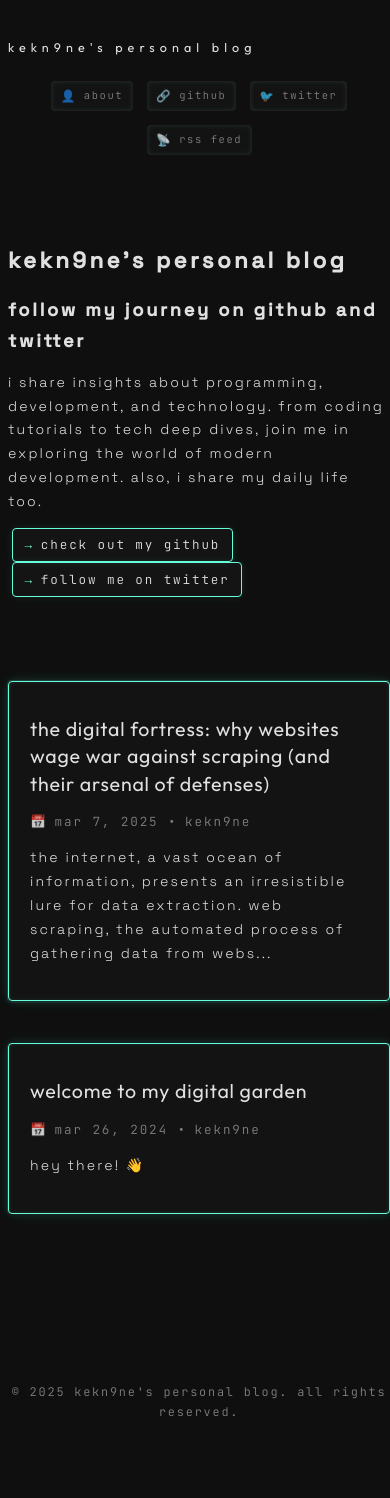
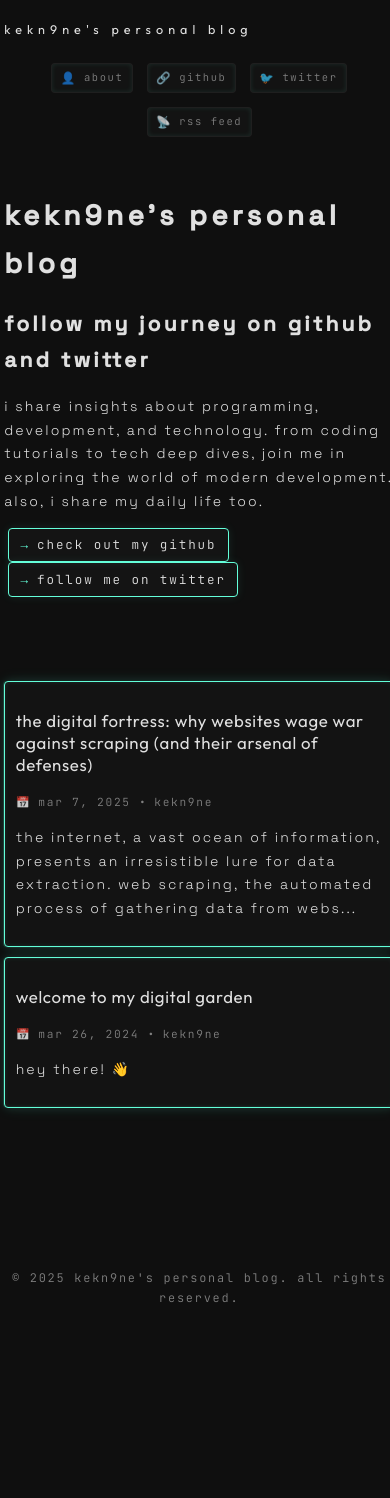
Before and after one commit to kekn9ne/blog, a Jekyll site: the page built from index.markdown, in a window 390 px wide. Built offline with Jekyll 4.4.1, drawn with Linux system fonts in a browser that asks for light colours; after the commit the page ends 1380 px from its top, so only the background shows below that.

Commit message:
Update style.css

```diff
--- a/assets/css/style.css
+++ b/assets/css/style.css
@@ -1237,91 +1237,101 @@
 /* Mobile Responsive Adjustments */
 @media screen and (max-width: 768px) {
   .container {
-    width: 95%;
-    padding: 10px;
-    margin: 0 auto;
+    width: 100%;
+    padding: 0.5rem;
+    margin: 0;
   }
 
-  .post-card {
-    width: 100%;
-    margin: 10px 0;
-    padding: 15px;
+  .post-item {
+    margin: 1rem 0;
+    padding: 1rem;
+    border-width: 1px;
+  }
+
+  .post {
+    margin: 0;
+    padding: 1rem;
+  }
+
+  .post-link {
+    font-size: 1.4rem;
+    line-height: 1.3;
+  }
+
+  .post-content {
+    padding: 0;
+  }
+
+  .post-content pre {
+    margin: 1rem -0.5rem;
+    padding: 0.75rem;
+  }
+
+  .post-header h1 {
+    font-size: 1.6rem;
+    line-height: 1.3;
   }
 
   .social-links {
-    flex-wrap: wrap;
-    gap: 8px;
-    justify-content: center;
+    gap: 0.5rem;
+    margin: 1rem 0;
   }
 
   .social-link {
-    padding: 6px 12px;
-    font-size: 0.9em;
+    padding: 0.3rem 0.6rem;
+    font-size: 0.8em;
   }
 
-  /* Header adjustments */
-  header {
-    padding: 10px;
-  }
-
-  /* Content width adjustments */
-  .post-content {
-    width: 100%;
-    padding: 10px;
-  }
-
-  /* Typography adjustments */
-  h1 {
-    font-size: 1.8em;
-    margin: 15px 0;
-  }
-
-  h2 {
-    font-size: 1.5em;
-    margin: 12px 0;
-  }
-
-  /* Code blocks and pre adjustments */
-  pre {
-    padding: 10px;
-    margin: 10px 0;
-    max-width: 100%;
-    overflow-x: auto;
-  }
-
-  /* Image adjustments */
-  img {
-    max-width: 100%;
-    height: auto;
+  .site-header {
+    padding: 1rem 0;
   }
 }
 
-/* Small mobile devices */
+/* Extra Small Devices */
 @media screen and (max-width: 480px) {
   .container {
-    width: 98%;
-    padding: 8px;
+    width: 100%;
+    padding: 0.3rem;
   }
 
-  .post-card {
-    padding: 12px;
-    margin: 8px 0;
+  .post-item {
+    padding: 0.75rem;
+    margin: 0.75rem 0;
+    border-width: 1px;
+  }
+
+  .post-link {
+    font-size: 1.2rem;
+  }
+
+  .post-meta {
+    font-size: 0.8em;
+    margin: 0.5rem 0;
+  }
+
+  .post-content p {
+    font-size: 0.95rem;
+    line-height: 1.6;
+    margin: 1rem 0;
+  }
+
+  .post-content h2 {
+    font-size: 1.3rem;
+    margin: 1.5rem 0 1rem;
+  }
+
+  .post-content pre {
+    margin: 0.75rem -0.3rem;
+    padding: 0.5rem;
   }
 
   .social-link {
-    padding: 5px 10px;
-    font-size: 0.85em;
+    padding: 0.25rem 0.5rem;
+    font-size: 0.75em;
   }
 
-  h1 {
-    font-size: 1.6em;
-  }
-
-  h2 {
-    font-size: 1.3em;
-  }
-
-  .post-meta {
-    font-size: 0.9em;
+  .site-nav a {
+    font-size: 0.7rem;
+    margin-right: 0.75rem;
   }
 }
```
